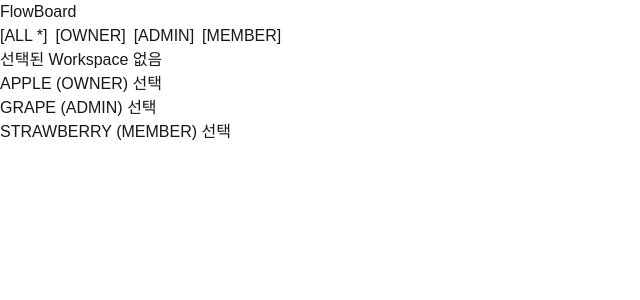
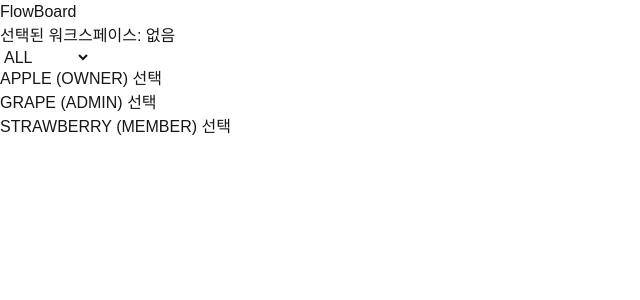
Before and after one commit to swl8521/flowBoard, a Next.js app: page / in a window 1280 px wide. Shown: the top 300 px of the page, without its empty margins (0-640 px from the left). Built offline with nearby package versions, Linux system fonts and the light colour scheme.

Commit message:
refactor: split workspace server and client components

```diff
--- a/src/app/page.tsx
+++ b/src/app/page.tsx
@@ -1,60 +1,12 @@
-"use client";
-
-import { workspaces, type Workspace, type RoleType } from "@/types/workspace";
-import WorkspaceItem from "@/components/WorkspaceItem";
-import { useState } from "react";
-
-type FilterRole = RoleType | "ALL";
+import { workspaces } from "@/types/workspace";
+import WorkspaceList from "@/components/WorkspaceList";
 
 export default function Home() {
-  const [selectedWorkspace, setSelectedWorkspace] = useState<Workspace | null>(null);
-  const [filterRole, setFilterRole] = useState<FilterRole>("ALL");
-
-  // handleSelectWorkspace(workspace) = 지금 실행
-  // handleSelectWorkspace = 함수를 전달해서 나중에 실행
-  function handleSelectWorkspace(workspace: Workspace) {
-    setSelectedWorkspace(workspace);
-    console.log(`Selected: ${workspace.name}`);
-  }
-
-  // 뒤쪽 : 영역은 Narrowing 적용
-  const filteredWorkspaces = filterRole === "ALL" ? workspaces : workspaces.filter(workspace => workspace.role === filterRole);
-  const filterRoles: FilterRole[] = [
-    "ALL",
-    "OWNER",
-    "ADMIN",
-    "MEMBER"
-  ];
-
   return (
     <div>
       <div>FlowBoard</div>
 
-      <div className="flex gap-2">
-        {
-          filterRoles.map(role => (
-            <button key={role} onClick={() => setFilterRole(role)}>
-              {filterRole === role ? `[${role} *]` : `[${role}]`}
-            </button>
-          ))
-        }
-      </div>
-
-      {
-        // TypeScript Narrowing
-      }
-      <div>{selectedWorkspace ? `선택된 Workspace: ${selectedWorkspace.name}` : `선택된 Workspace 없음`}</div>
-      <ul>
-        {
-          filteredWorkspaces.map((workspace) => {
-            return (
-              <li key={workspace.id}>
-                <WorkspaceItem workspace={workspace} onSelect={handleSelectWorkspace} isSelected={selectedWorkspace?.id === workspace.id} />
-              </li>
-            )
-          })
-        }
-      </ul>
+      <WorkspaceList workspaces={workspaces} />
     </div>
   );
 }
--- a/src/components/WorkspaceItem.tsx
+++ b/src/components/WorkspaceItem.tsx
@@ -8,9 +8,14 @@ interface WorkspaceItemProps {
 }
 
 export default function WorkspaceItem({ workspace, showRole = true, onSelect, isSelected }: WorkspaceItemProps) {
+  function handleClick(event: React.MouseEvent<HTMLButtonElement>) {
+    console.log(event.currentTarget.textContent);
+    onSelect(workspace);
+  }
+
   return (
     <div>
-      {workspace.name}{showRole ? ` (${workspace.role})` : ''} <button onClick={() => { onSelect(workspace) }}>선택</button> {isSelected ? '← 선택됨' : ''}
+      {workspace.name}{showRole ? ` (${workspace.role})` : ''} <button onClick={handleClick}>선택</button> {isSelected ? '← 선택됨' : ''}
     </div>
   )
 }
--- /dev/null
+++ b/src/components/WorkspaceList.tsx
@@ -0,0 +1,61 @@
+"use client";
+
+import type { Workspace, RoleType } from "@/types/workspace";
+import { useState } from "react";
+import WorkspaceItem from "@/components/WorkspaceItem";
+
+type FilterRole = RoleType | "ALL";
+
+interface WorkspaceListProps {
+  workspaces: Workspace[];
+}
+
+export default function WorkspaceList({ workspaces }: WorkspaceListProps) {
+  const [selectedWorkspace, setSelectedWorkspace] = useState<Workspace | null>(null);
+  const [filterRole, setFilterRole] = useState<FilterRole>("ALL");
+  const filterRoles: FilterRole[] = ["ALL", "OWNER", "ADMIN", "MEMBER"];
+  const filteredWorkspaces = filterRole === "ALL" ? workspaces : workspaces.filter((workspace) => workspace.role === filterRole);
+
+  function handleSelect(workspace: Workspace) {
+    setSelectedWorkspace(workspace);
+  }
+
+  function handleChange(e: React.ChangeEvent<HTMLSelectElement>) {
+    setFilterRole(e.currentTarget.value as FilterRole);
+    setSelectedWorkspace(null);
+  }
+
+  return (
+    <div>
+      <div>
+        선택된 워크스페이스: {selectedWorkspace ? `${selectedWorkspace.name}` : '없음'}
+      </div>
+      <div className="flex gap-2">
+        <select value={filterRole} onChange={handleChange}>
+          {
+            filterRoles.map(role => (
+              <option key={role} value={role}>
+                {role}
+              </option>
+            ))
+          }
+        </select>
+      </div>
+      <ul>
+        {
+          filteredWorkspaces.map((workspace) => {
+            return (
+              <li key={workspace.id}>
+                <WorkspaceItem
+                  workspace={workspace}
+                  onSelect={handleSelect}
+                  isSelected={selectedWorkspace?.id === workspace.id}
+                />
+              </li>
+            )
+          })
+        }
+      </ul>
+    </div>
+  )
+}
```
